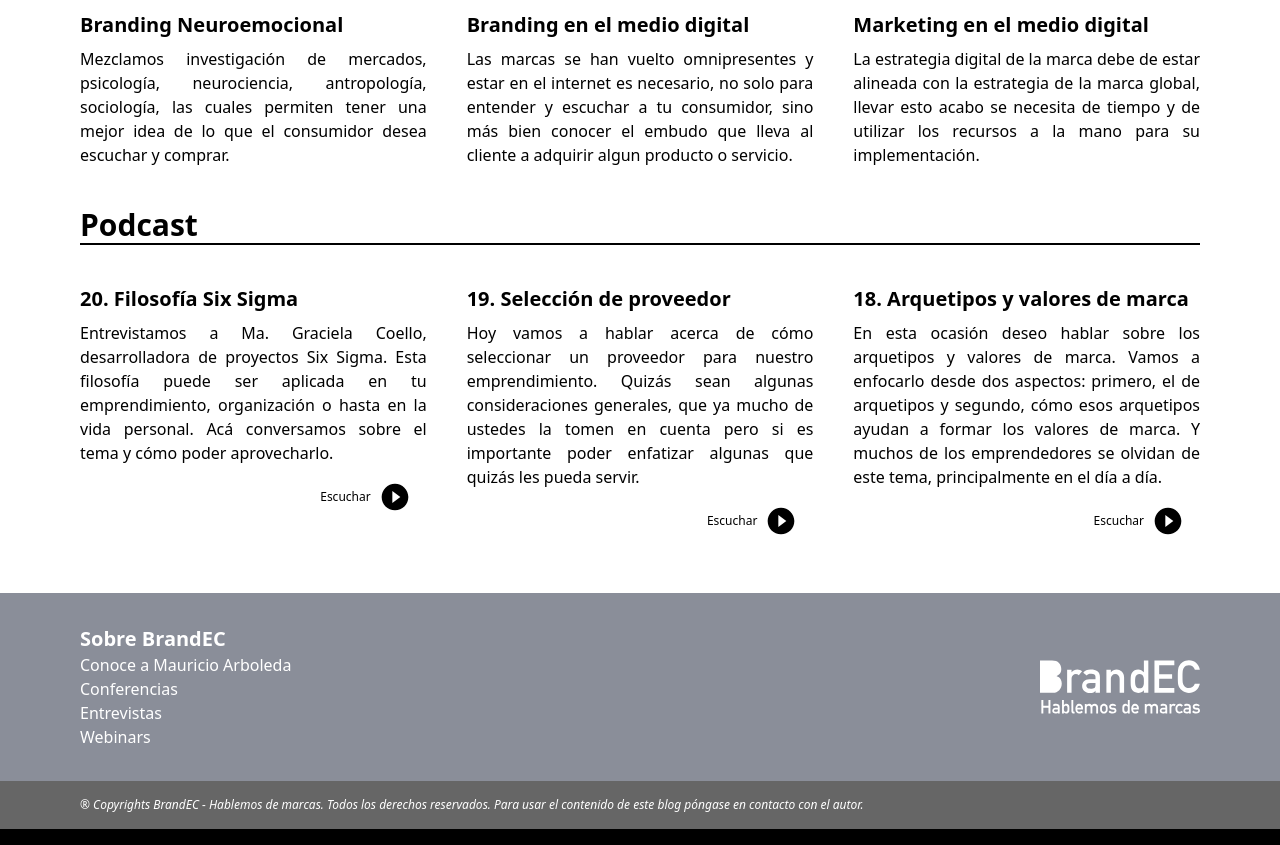
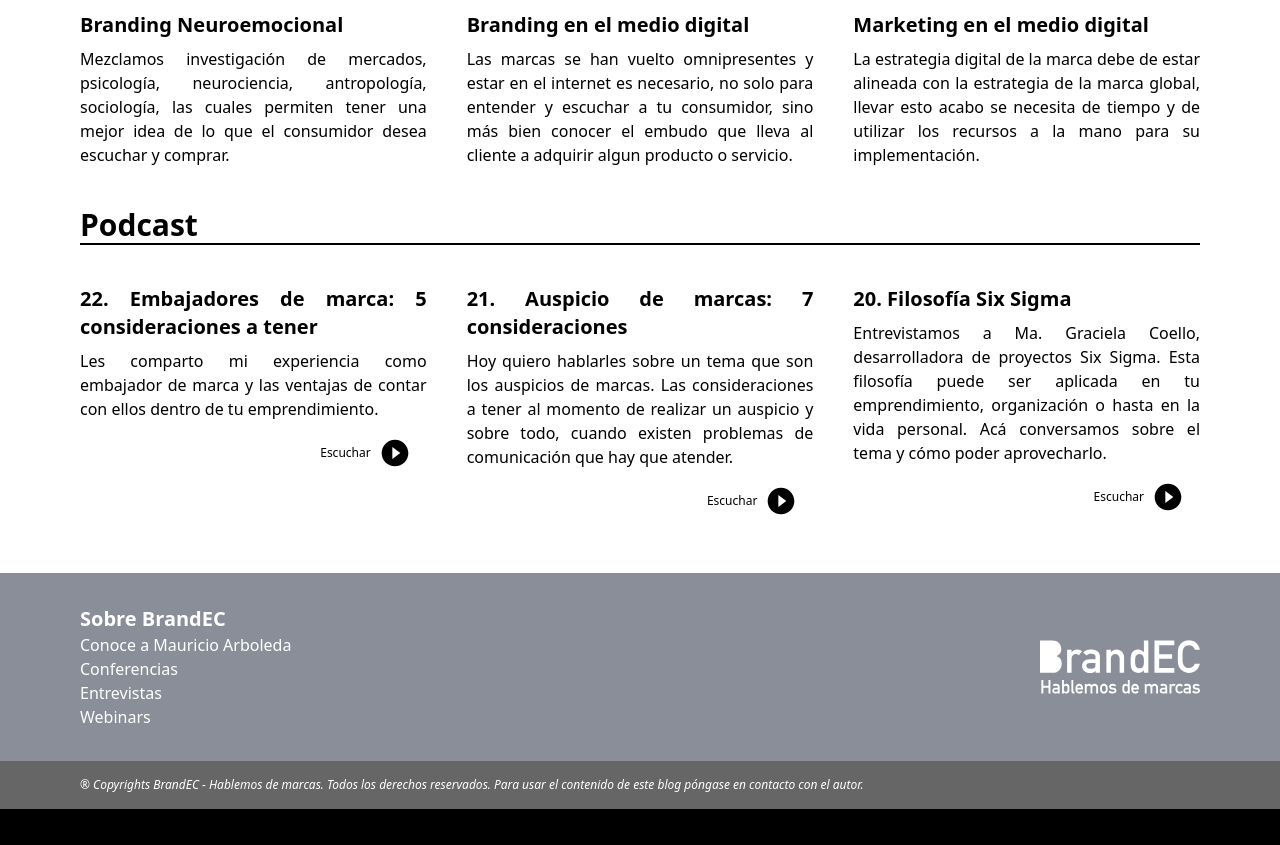
Before and after one commit to seosemec/hablemosdemarcas-homepage, a website built with Vite: page src/index.pug in a window 1280 px wide. Shown: the part 1300-2145 px from the top of the page. Built offline with nearby package versions, Linux system fonts and the light colour scheme.

Commit message:
Update Podcast

```diff
--- a/src/index.pug
+++ b/src/index.pug
@@ -114,25 +114,25 @@ html(lang="es")
       h3.section__tille Podcast
       .podcasts__preview__list
         .podcast_preview
-          .podcast_tittle 20. Filosofía Six Sigma
-          .podcast_description Entrevistamos a Ma. Graciela Coello, desarrolladora de proyectos Six Sigma. Esta filosofía puede ser aplicada en tu emprendimiento, organización o hasta en la vida personal. Acá conversamos sobre el tema y cómo poder aprovecharlo.
-          a(href="https://open.spotify.com/episode/3bAU52cbniSZD5pPyVYOum?si=wTpd-IHoS56aJep2LSdUGA", aria-label="Escuchar Podcast").podcast_button
+          .podcast_tittle 22. Embajadores de marca: 5 consideraciones a tener
+          .podcast_description Les comparto mi experiencia como embajador de marca y las ventajas de contar con ellos dentro de tu emprendimiento.
+          a(href="https://open.spotify.com/episode/3SVdN3A5KEsz8neYsGikyk", aria-label="Escuchar Podcast").podcast_button
             span Escuchar
             svg(xmlns='http://www.w3.org/2000/svg', height='24px', viewbox='0 0 24 24', width='24px', fill='#000000')
               path(d='M0 0h24v24H0V0z', fill='none')
               path(d='M12 2C6.48 2 2 6.48 2 12s4.48 10 10 10 10-4.48 10-10S17.52 2 12 2zm-2 14.5v-9l6 4.5-6 4.5z')
         .podcast_preview
-          .podcast_tittle 19. Selección de proveedor
-          .podcast_description Hoy vamos a hablar acerca de cómo seleccionar un proveedor para nuestro emprendimiento. Quizás sean algunas consideraciones generales, que ya mucho de ustedes la tomen en cuenta pero si es importante poder enfatizar algunas que quizás les pueda servir.
-          a(href="https://open.spotify.com/episode/3bAU52cbniSZD5pPyVYOum?si=wTpd-IHoS56aJep2LSdUGA", aria-label="Escuchar Podcast").podcast_button
+          .podcast_tittle 21. Auspicio de marcas: 7 consideraciones
+          .podcast_description Hoy quiero hablarles sobre un tema que son los auspicios de marcas. Las consideraciones a tener al momento de realizar un auspicio y sobre todo, cuando existen problemas de comunicación que hay que atender.
+          a(href="https://open.spotify.com/episode/5NISGSAru0FhKCXADNMYH5", aria-label="Escuchar Podcast").podcast_button
             span Escuchar
             svg(xmlns='http://www.w3.org/2000/svg', height='24px', viewbox='0 0 24 24', width='24px', fill='#000000')
               path(d='M0 0h24v24H0V0z', fill='none')
               path(d='M12 2C6.48 2 2 6.48 2 12s4.48 10 10 10 10-4.48 10-10S17.52 2 12 2zm-2 14.5v-9l6 4.5-6 4.5z')
         .podcast_preview
-          .podcast_tittle 18. Arquetipos y valores de marca
-          .podcast_description En esta ocasión deseo hablar sobre los arquetipos y valores de marca. Vamos a enfocarlo desde dos aspectos: primero, el de arquetipos y segundo, cómo esos arquetipos ayudan a formar los valores de marca. Y muchos de los emprendedores se olvidan de este tema, principalmente en el día a día.
-          a(href="https://open.spotify.com/episode/0KC1DKXRjwElsuLUwtHOQi?si=2Dd7G8OiRlCYHHrLMIzgpg", aria-label="Escuchar Podcast").podcast_button
+          .podcast_tittle 20. Filosofía Six Sigma
+          .podcast_description Entrevistamos a Ma. Graciela Coello, desarrolladora de proyectos Six Sigma. Esta filosofía puede ser aplicada en tu emprendimiento, organización o hasta en la vida personal. Acá conversamos sobre el tema y cómo poder aprovecharlo.
+          a(href="https://open.spotify.com/episode/3bAU52cbniSZD5pPyVYOum?si=wTpd-IHoS56aJep2LSdUGA", aria-label="Escuchar Podcast").podcast_button
             span Escuchar
             svg(xmlns='http://www.w3.org/2000/svg', height='24px', viewbox='0 0 24 24', width='24px', fill='#000000')
               path(d='M0 0h24v24H0V0z', fill='none')
```
Also changed, not shown: build/_dist/index.html.
